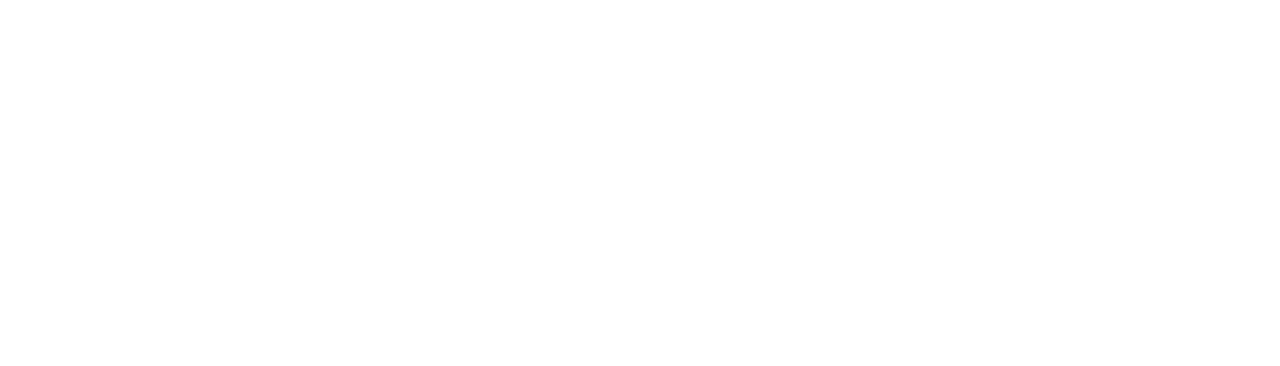
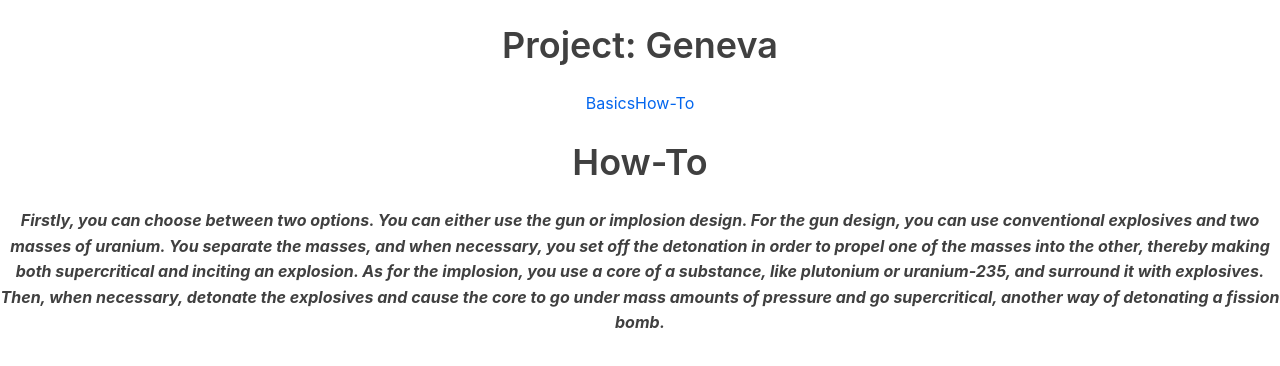
Before and after one commit to nothankyouwdym/vitejs-vite-9nux1k, a React (Vite) app: page /How-To-Make-A-Nuke in a window 1280 px wide. Before the commit this address had no page. Shown: the top 366 px of the page. Built offline with nearby package versions, Linux system fonts and the light colour scheme.

Commit message:
3 files modified

```diff
--- a/src/HowTo.jsx
+++ b/src/HowTo.jsx
@@ -1,4 +1,25 @@
-import React from "react"
+import React, { Component } from "react"
 
 
-class HowTo from
+class HowTo extends Component{
+  render(){
+    return(
+      <div>
+        <h1>How-To</h1>
+
+        <p>
+          <strong>
+            <em>
+            Firstly, you can choose between two options. You can  either use the gun or implosion design.
+             For the gun design, you can use conventional explosives and two masses of uranium. You separate the masses, and when necessary, you set off the detonation in order to propel one of the masses into the other, thereby making both supercritical and inciting an explosion.
+            As for the implosion, you use a core of a substance, like plutonium or uranium-235, and surround it with explosives. Then, when necessary, detonate the explosives and cause the core to go under mass amounts of pressure and go supercritical, another way of detonating a fission bomb.
+            </em>
+          </strong>
+        </p>
+      </div>
+    );
+  }
+}
+
+
+export default HowTo
--- a/src/Navbar.jsx
+++ b/src/Navbar.jsx
@@ -7,7 +7,7 @@
     return(
       <nav>
         <Link to="/Basics">Basics</Link>
-        <Link to="/HowTo">Basics</Link>
+        <Link to="/HowTo">How-To</Link>
       </nav>
     );
   }
--- a/src/main.jsx
+++ b/src/main.jsx
@@ -4,12 +4,14 @@
 import './index.css'
 import {BrowserRouter,Routes,Route} from "react-router-dom"
 import Basics from './Basics'
+import HowTo from './HowTo'
 
 ReactDOM.createRoot(document.getElementById('root')).render(
   <BrowserRouter>
         <Routes>
             <Route path="/" element={<App />}>
                 <Route path="Basics" element={<Basics />}></Route>
+                <Route path="How-To-Make-A-Nuke" element={<HowTo />}></Route>
             </Route>
         </Routes>
   </BrowserRouter>
```
